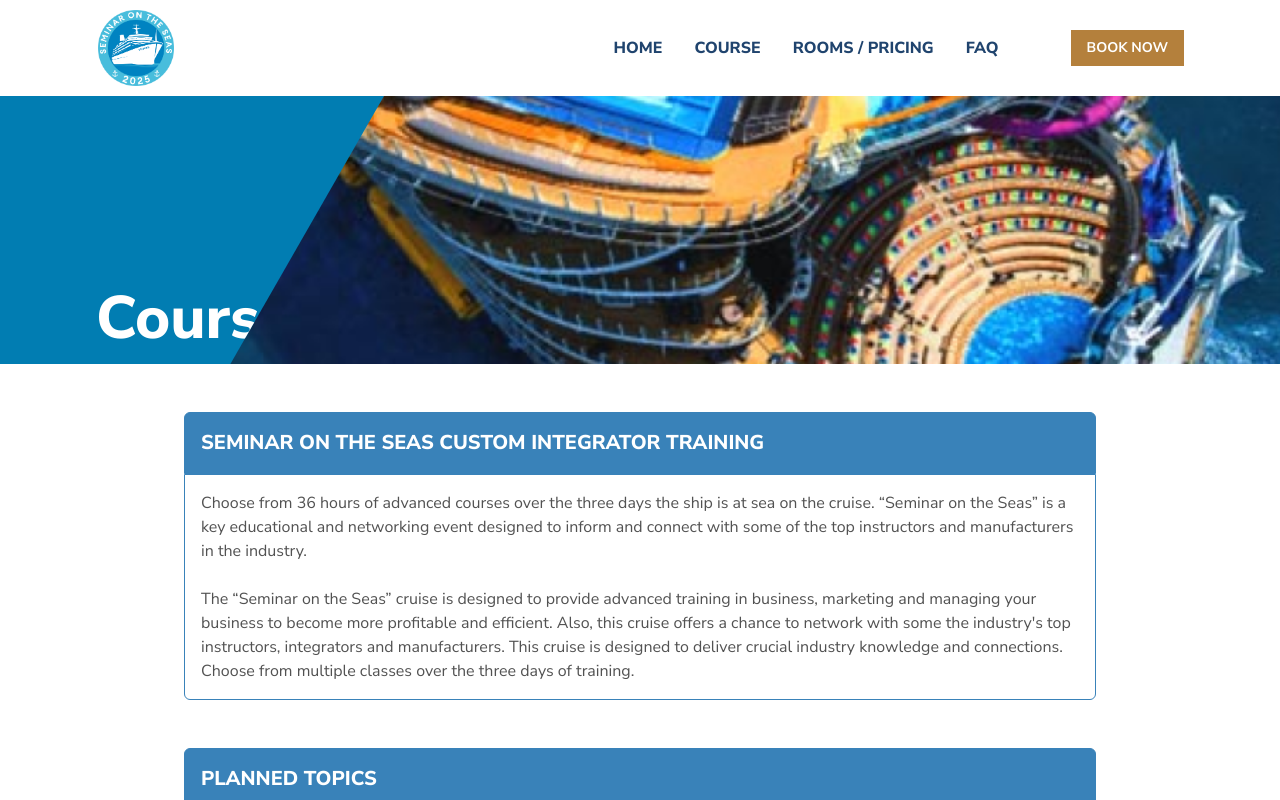
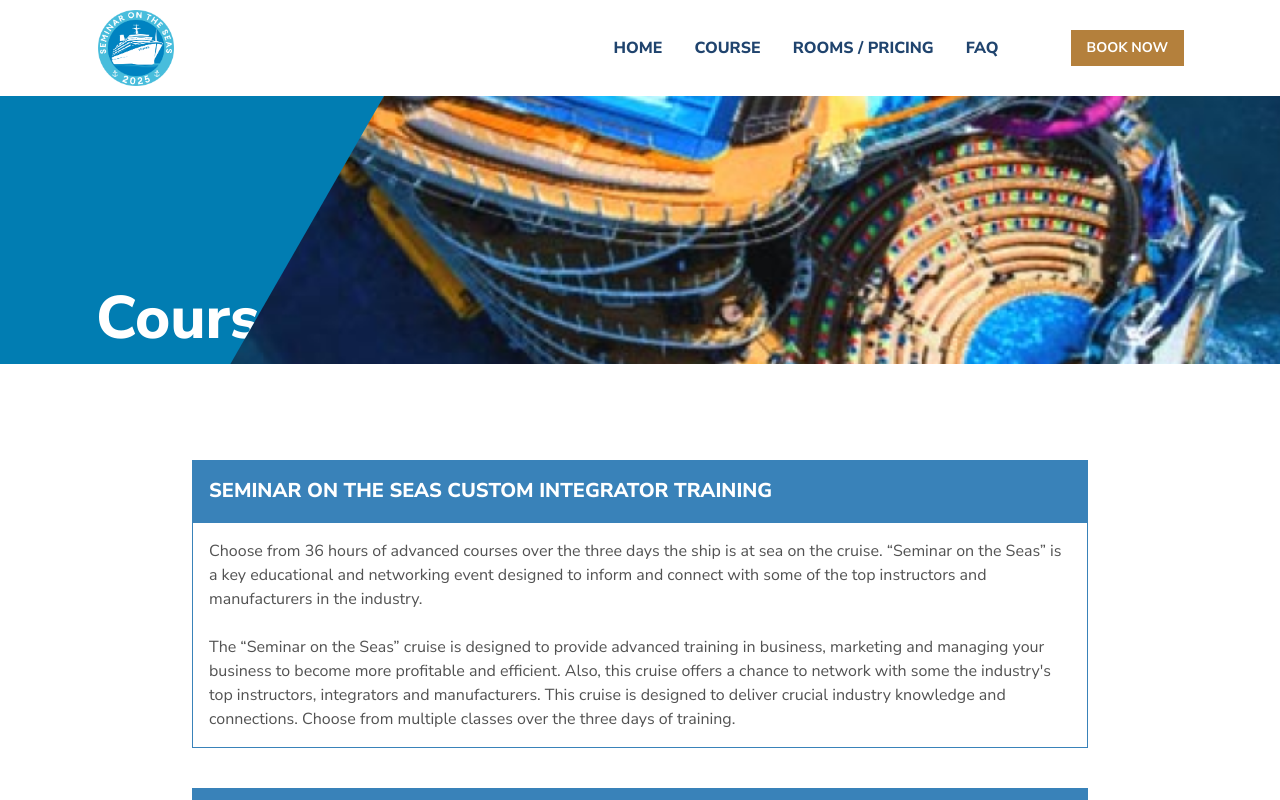
Before and after one commit to jjcxdev/sots, a Next.js app: page /course in a window 1280 px wide. Shown: the top 800 px of the page. Built offline with nearby package versions, Linux system fonts and the light colour scheme.

Commit message:
courses page

```diff
--- a/src/app/components/faqcard.tsx
+++ b/src/app/components/faqcard.tsx
@@ -6,11 +6,11 @@ type CardProps = {
 
 function Card({ title, children }: CardProps) {
   return (
-    <div className="w-full md:w-3/4 px-6 py-6 flex m-auto rounded-md flex-col justify-center">
-      <div className="bg-custom-blue p-4 rounded-t-md uppercase font-extrabold text-xl border border-custom-blue">
+    <div className="w-full m-auto max-w-4xl flex rounded-md flex-col justify-center">
+      <div className="bg-custom-blue p-4 uppercase font-extrabold text-xl border border-custom-blue">
         {title}
       </div>
-      <div className="border p-4 text-neutral-600 rounded-b-md text-base border-custom-blue">
+      <div className="border p-4 text-neutral-600 text-base border-custom-blue">
         {children}
       </div>
     </div>
--- a/src/app/components/roomcard.tsx
+++ b/src/app/components/roomcard.tsx
@@ -21,7 +21,7 @@ export const RoomCard: React.FC<RoomCardProps> = ({
 }) => {
   return (
     <div className="py-6 bg-white flex-col flex">
-      <div className="md:w-5/6 lg:w-3/4 m-auto mt-4 w-full px-4">
+      <div className="md:mx-10 lg:mx-24 m-auto mt-4 w-full ">
         <div
           className="relative  overflow-hidden w-full"
           style={{ height: "325px" }}>
--- a/src/app/course/page.tsx
+++ b/src/app/course/page.tsx
@@ -11,11 +11,10 @@ const CourseCards: React.FC = () => (
     />
 
     <div className="bg-white" role="region" aria-labelledby="questions-heading">
-      <div className="py-6">
+      <div className="py-10 lg:py-24 lg:mx-24 md:mx-10 mx-4 flex gap-10 flex-col">
         <Card
           title="Seminar on the Seas Custom Integrator Training"
-          id="seminar-heading"
-        >
+          id="seminar-heading">
           Choose from 36 hours of advanced courses over the three days the ship
           is at sea on the cruise. “Seminar on the Seas” is a key educational
           and networking event designed to inform and connect with some of the
```
